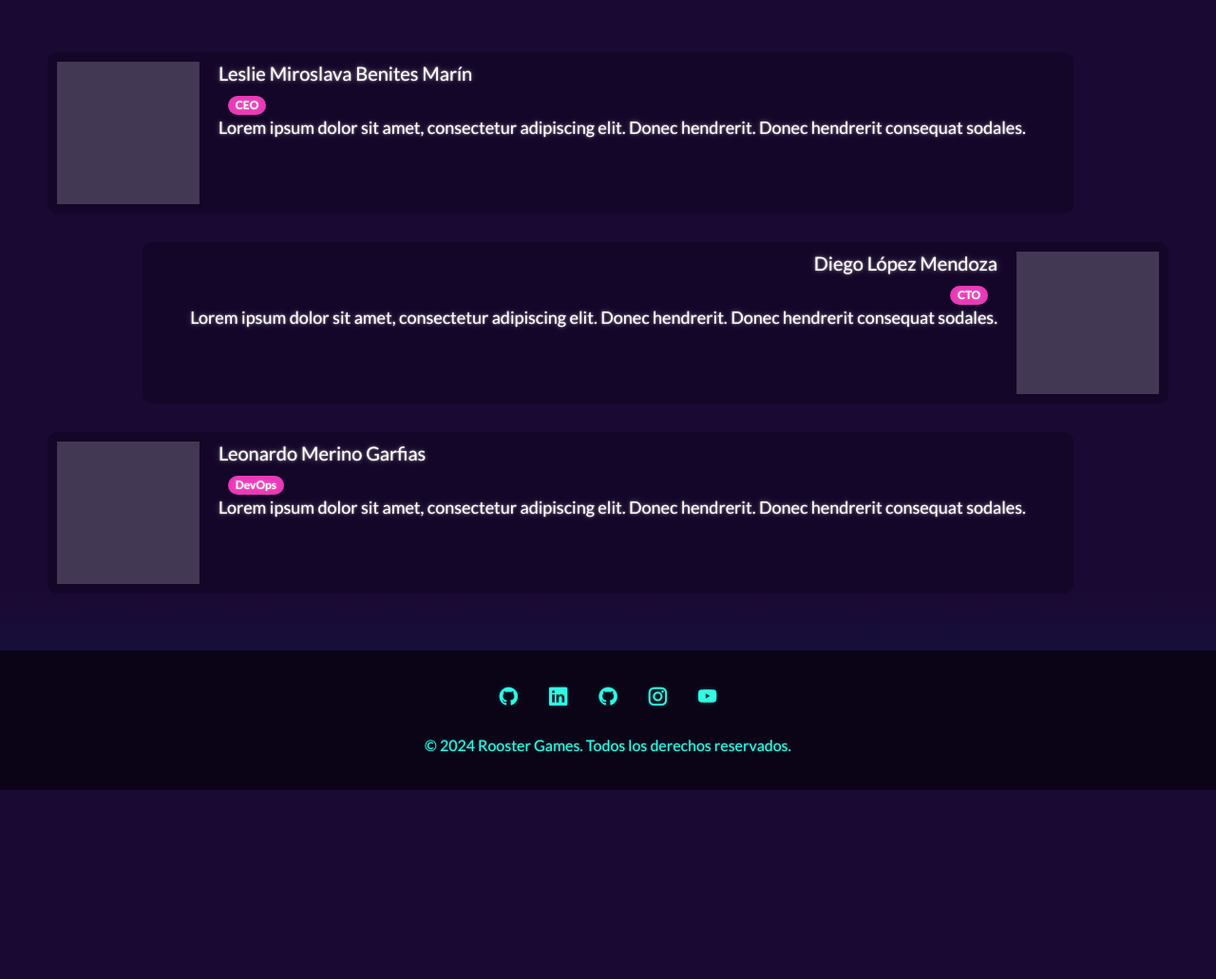
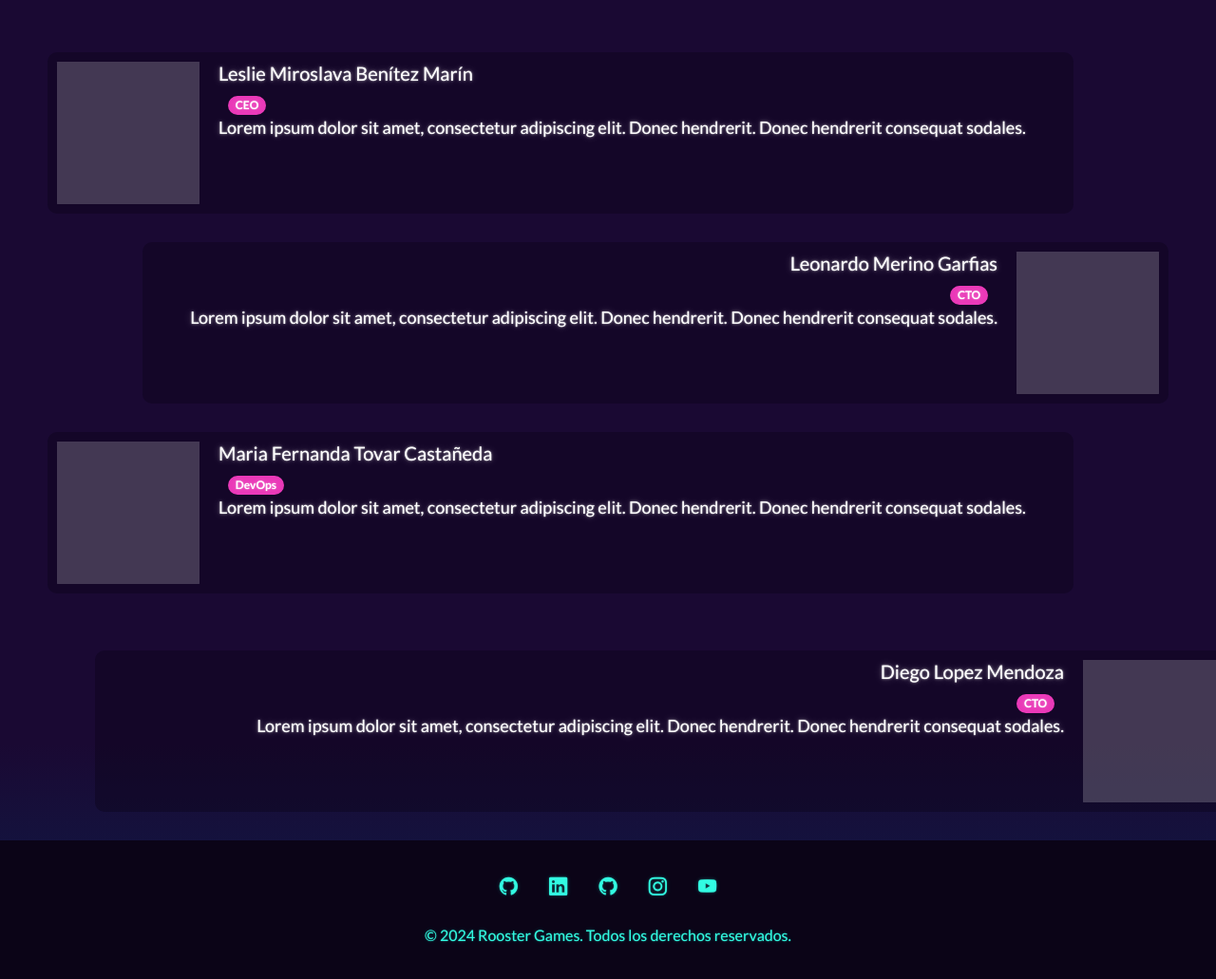
Before and after one commit to RoosterGamesClub/Site, a plain HTML site: page about.html in a window 1280 px wide. Shown: the part 207-1238 px from the top of the page at 95% size. Before the commit the page ends 1039 px from the top, so only its background shows below. Drawn offline with Linux system fonts and the light colour scheme.

Commit message:
Update about.html
I add Fer, and change the order to be 1 and 1

```diff
--- a/about.html
+++ b/about.html
@@ -52,7 +52,7 @@
       </div>
 
       <div class="card-info">
-        <h5>Leslie Miroslava Benites Marín</h5>
+        <h5>Leslie Miroslava Benítez Marín</h5>
         <span class="badge rounded-pill bg-secondary">CEO</span>
         <p>Lorem ipsum dolor sit amet, consectetur adipiscing elit. Donec hendrerit. Donec hendrerit consequat sodales.</p>
       </div>
@@ -60,7 +60,7 @@
 
     <div class="card right">
       <div class="card-info ">
-        <h5>Diego López Mendoza</h5>
+        <h5>Leonardo Merino Garfias</h5>
         <span class="badge rounded-pill bg-secondary">CTO</span>
         <p>Lorem ipsum dolor sit amet, consectetur adipiscing elit. Donec hendrerit. Donec hendrerit consequat sodales.</p>
       </div>
@@ -76,12 +76,25 @@
       </div>
 
       <div class="card-info">
-        <h5>Leonardo Merino Garfias</h5>
+        <h5>Maria Fernanda Tovar Castañeda</h5>
         <span class="badge rounded-pill bg-secondary">DevOps</span>
         <p>Lorem ipsum dolor sit amet, consectetur adipiscing elit. Donec hendrerit. Donec hendrerit consequat sodales.</p>
       </div>
     </div>
   </main>
+
+   <div class="card right">
+      <div class="card-info ">
+        <h5>Diego Lopez Mendoza</h5>
+        <span class="badge rounded-pill bg-secondary">CTO</span>
+        <p>Lorem ipsum dolor sit amet, consectetur adipiscing elit. Donec hendrerit. Donec hendrerit consequat sodales.</p>
+      </div>
+
+      <div class="card-img">
+
+      </div>
+    </div>
+
 
   <footer>
     <div>
```
